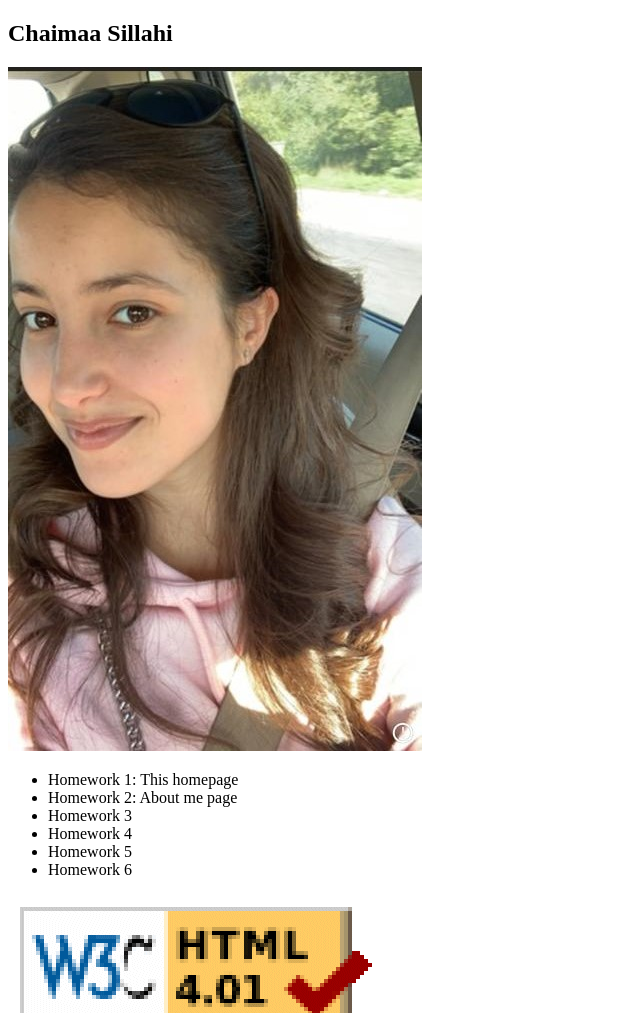
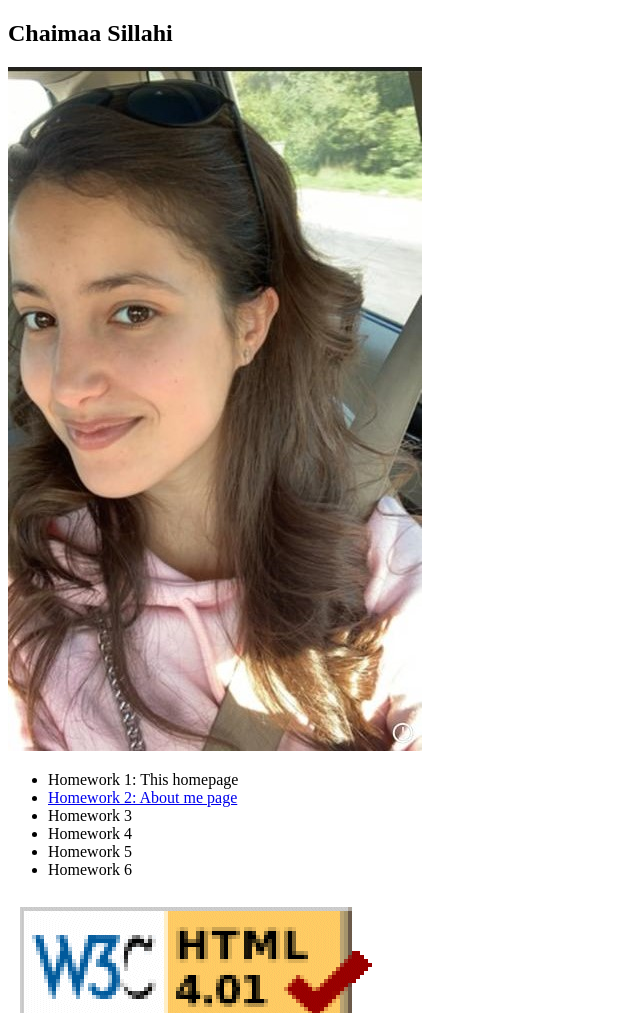
Before and after one commit to ChaimaaSill/ChaimaaSill, a plain HTML site: page Lab1/index.html in a window 1280 px wide. Shown: the top 1013 px of the page, without its empty margins (0-640 px from the left). Drawn offline with Linux system fonts and the light colour scheme.

Commit message:
Update index.html

```diff
--- a/Lab1/index.html
+++ b/Lab1/index.html
@@ -10,7 +10,7 @@
 	<img src="images/aboutMe.jpg" alt="A picture of me"/>
 	<ul>
 		<li>Homework 1: This homepage</li>
-		<li>Homework 2: About me page</li>
+		<li><a href="https://chaimaasill.github.io/ChaimaaSill/Lab2/aboutme.html">Homework 2: About me page</a></li>
 		<li>Homework 3</li>
 		<li>Homework 4</li>
 		<li>Homework 5</li>
```
